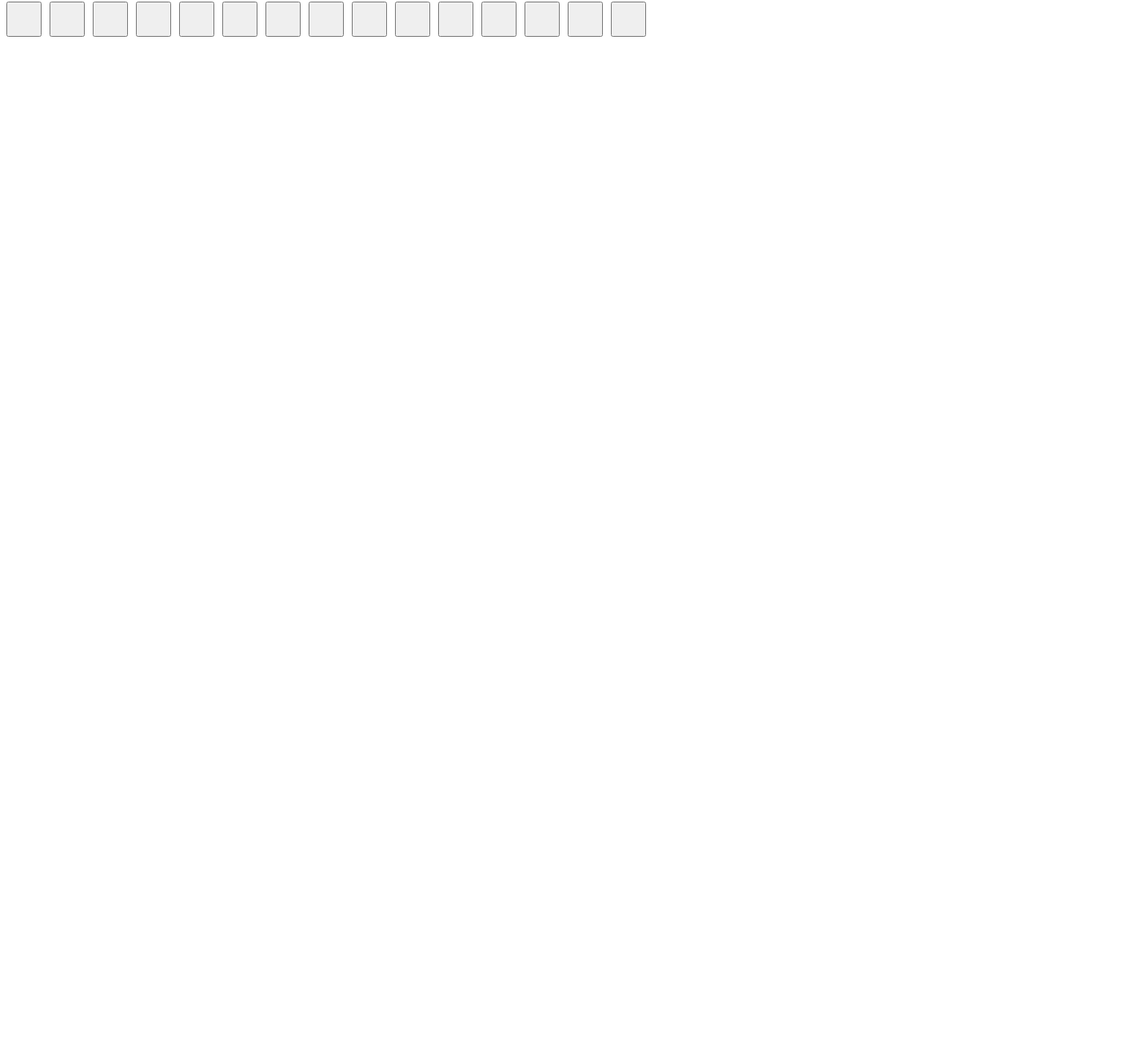
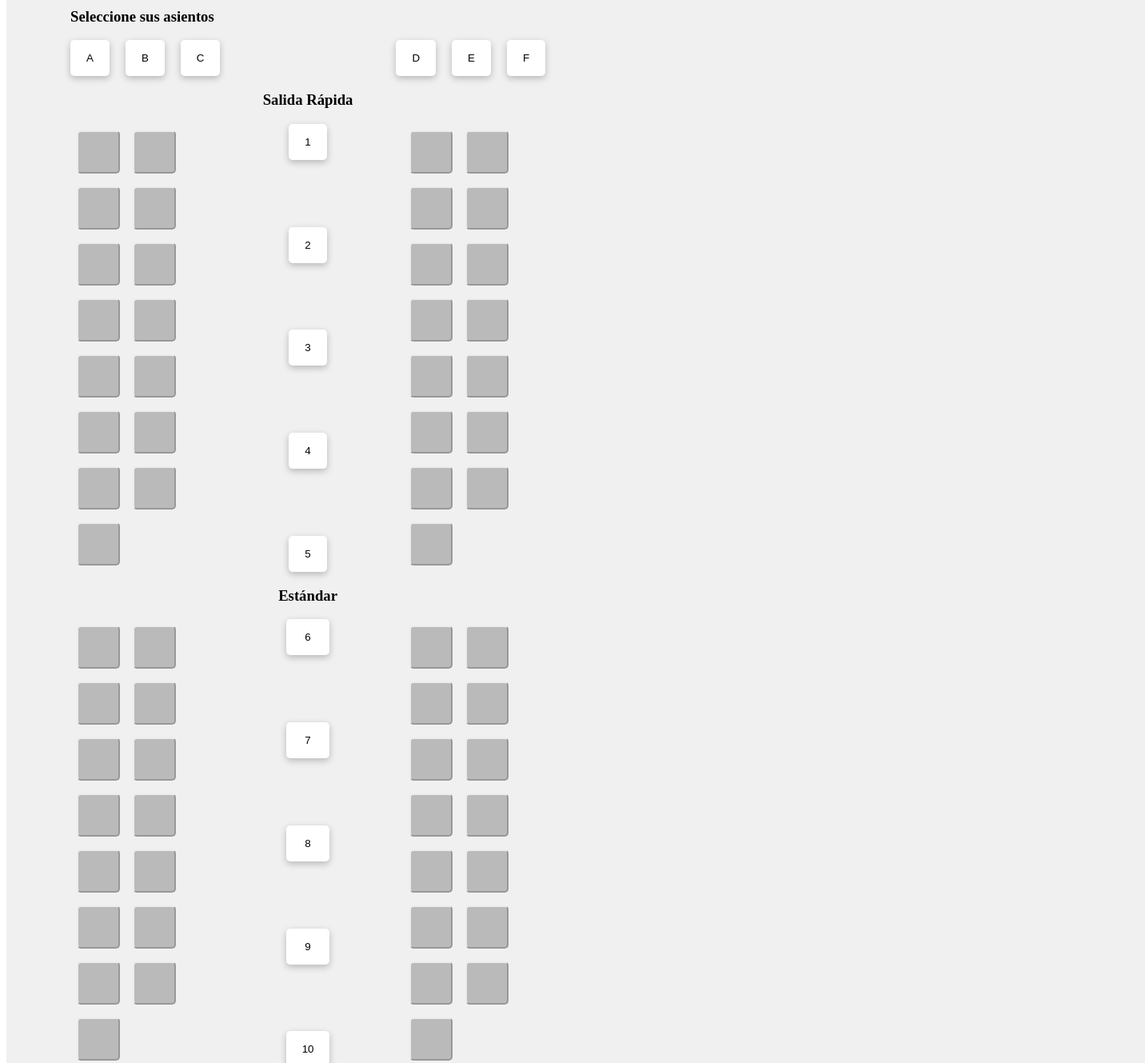
Before and after one commit to startcroft/Modulo2-sprint3, a React (Create React App) app: page /asientos in a window 1280 px wide. Shown: the part 57-1386 px from the top of the page at 80% size, 1432 px wide, since content can reach past the window. Before the commit the page ends 800 px from the top, so only its background shows below. Built offline with nearby package versions, Linux system fonts and the light colour scheme.

Commit message:
Estilando asientos para posteriormente darle funcionalidad

```diff
--- a/src/components/Asientos/Asientos.jsx
+++ b/src/components/Asientos/Asientos.jsx
@@ -1,23 +1,79 @@
 import React from 'react'
+import { StylesAsientos } from './StylesAsientos';
 
 const Asientos = () => {
-    const botones = [];
+  const botonesSalidaRapidaIzquierda = [];
+  const botonesSalidaRapidaDerecha = [];
+  const botonesEstandarIzquierda = [];
+  const botonesEstandarDerecha = [];
 
   for (let i = 1; i <= 15; i++) {
-    botones.push(<button key={i} style={{padding:'20px', }}></button>);
+    botonesSalidaRapidaIzquierda.push(<button key={i} style={{ padding: '25px', margin: '8px', borderColor:'#ececec', background:'#bababa', borderRadius:'5px' }}></button>);
+  }
+  for (let i = 1; i <= 15; i++) {
+    botonesSalidaRapidaDerecha.push(<button key={i} style={{ padding: '25px', margin: '8px', borderColor:'#ececec', background:'#bababa', borderRadius:'5px' }}></button>);
+  }
+  for (let i = 1; i <= 15; i++) {
+    botonesEstandarIzquierda.push(<button key={i} style={{ padding: '25px', margin: '8px', borderColor:'#ececec', background:'#bababa', borderRadius:'5px' }}></button>);
+  }
+  for (let i = 1; i <= 15; i++) {
+    botonesEstandarDerecha.push(<button key={i} style={{ padding: '25px', margin: '8px', borderColor:'#ececec', background:'#bababa', borderRadius:'5px' }}></button>);
   }
 
   return (
-    <div>
-        <h3>Seleccione sus asientos</h3>
-        <div>
-
+    <StylesAsientos >
+      <h3>Seleccione sus asientos</h3>
+      <div style={{ width: '47%' }}>
+        <div style={{ display: 'flex', width: '100%', justifyContent: 'space-between' }}>
+          <div style={{display:'flex', gap:'20px', padding:0, margin:0}}>
+            <button className='botonesGuia'>A</button>
+            <button className='botonesGuia'>B</button>
+            <button className='botonesGuia'>C</button>
+          </div>
+          <div style={{display:'flex', gap:'20px'}}>
+            <button className='botonesGuia'>D</button>
+            <button className='botonesGuia'>E</button>
+            <button className='botonesGuia'>F</button>
+          </div>
         </div>
-        <div style={{display:'flex', flexDirection:'row', gap: '10px', width:'5%'}}>
-        {botones}
+        <div style={{ display: "flex", width: "100%", justifyContent: 'center' }}>
+          <h3>Salida Rápida</h3>
         </div>
-
-    </div>
+        <div style={{ display: "flex", width: "100%", justifyContent: 'space-between'}}>
+          <div style={{ width: "30%" }}>
+            {botonesSalidaRapidaIzquierda}
+          </div>
+          <div style={{display:'flex', flexDirection: 'column',flexWrap: 'wrap' ,justifyContent: 'space-between' }}>
+            <button className='botonesGuia'>1</button>
+            <button className='botonesGuia'>2</button>
+            <button className='botonesGuia'>3</button>
+            <button className='botonesGuia'>4</button>
+            <button className='botonesGuia'>5</button>
+          </div>
+          <div style={{ width: "30%"}}>
+            {botonesSalidaRapidaDerecha}
+          </div>
+        </div>
+        <div style={{ display: "flex", width: "100%", justifyContent: 'center' }}>
+          <h3>Estándar</h3>
+        </div>
+        <div style={{ display: "flex", width: "100%", justifyContent: 'space-between'}}>
+          <div style={{ width: "30%" }}>
+            {botonesEstandarIzquierda}
+          </div>
+          <div style={{display:'flex', flexDirection: 'column',flexWrap: 'wrap' ,justifyContent: 'space-between' }}>
+            <button className='botonesGuia'>6</button>
+            <button className='botonesGuia'>7</button>
+            <button className='botonesGuia'>8</button>
+            <button className='botonesGuia'>9</button>
+            <button className='botonesGuia'>10</button>
+          </div>
+          <div style={{ width: "30%"}}>
+            {botonesEstandarDerecha}
+          </div>
+        </div>
+      </div>
+    </StylesAsientos>
   )
 }
 
--- /dev/null
+++ b/src/components/Asientos/StylesAsientos.jsx
@@ -0,0 +1,16 @@
+import styled from "styled-components";
+
+export const StylesAsientos = styled.main`
+background-color: #f0f0f0;
+padding: 40px 80px 40px 80px;
+margin: 0;
+width: 100%;
+    .botonesGuia{
+        background-color:#fff;
+        padding: 15px 20px 15px 20px;
+        border-radius: 5px;
+        border: none;
+        box-shadow: rgba(0, 0, 0, 0.24) 0px 3px 8px;
+
+    }
+`;
--- a/src/components/header/Header.jsx
+++ b/src/components/header/Header.jsx
@@ -19,7 +19,7 @@ const Header = () => {
 
   const [showCalendar, setShowCalendar] = useState({
     salida: false,
-    regreso:false
+    regreso: false
   });
   const [isSelected, setIsSelected] = useState(null);
   const [cities, setCities] = useState([]);
@@ -34,19 +34,19 @@ const Header = () => {
   const [childAmount, setChildAmount] = useState(0);
   const [babyAmount, setBabyAmount] = useState(0);
 
-  const incrementPassengers=()=>{
+  const incrementPassengers = () => {
     setPassengersAmount(
       prevAmount => prevAmount + 1
     )
   }
 
-  const decrementPassengers=()=>{
+  const decrementPassengers = () => {
     setPassengersAmount(
       prevAmount => prevAmount - 1
     )
   }
 
-    const incrementAdultAmount=()=>{
+  const incrementAdultAmount = () => {
     setAdultAmount(
       prevAmount => prevAmount + 1
 
@@ -54,7 +54,7 @@ const Header = () => {
     incrementPassengers()
   }
 
-    const decrementAdultAmount=()=>{
+  const decrementAdultAmount = () => {
     setAdultAmount(
       prevAmount => prevAmount - 1
 
@@ -62,7 +62,7 @@ const Header = () => {
     decrementPassengers()
   }
 
-    const incrementBabyAmount=()=>{
+  const incrementBabyAmount = () => {
     setBabyAmount(
       prevAmount => prevAmount + 1
 
@@ -70,7 +70,7 @@ const Header = () => {
     incrementPassengers()
   }
 
-    const decrementBabyAmount=()=>{
+  const decrementBabyAmount = () => {
     setBabyAmount(
       prevAmount => prevAmount - 1
 
@@ -78,7 +78,7 @@ const Header = () => {
     decrementPassengers()
   }
 
-    const incrementChildAmount=()=>{
+  const incrementChildAmount = () => {
     setChildAmount(
       prevAmount => prevAmount + 1
 
@@ -86,7 +86,7 @@ const Header = () => {
     incrementPassengers()
   }
 
-    const decrementChildAmount=()=>{
+  const decrementChildAmount = () => {
     setChildAmount(
       prevAmount => prevAmount - 1
 
@@ -174,16 +174,14 @@ const Header = () => {
         <p>Descubre vuelos al mejor precio y perfectos para cualquier viaje</p>
         <div className="tipoViaje">
           <button
-            className={`travelType ${
-              isSelected === "button1" ? "selected" : ""
+            className={`travelType ${isSelected === "button1" ? "selected" : ""
               }`}
             onClick={() => handleClickBtnSelected("button1")}
           >
             Viaje redondo
           </button>
           <button
-            className={`travelType ${
-              isSelected === "button2" ? "selected" : ""
+            className={`travelType ${isSelected === "button2" ? "selected" : ""
               }`}
             onClick={() => handleClickBtnSelected("button2")}
           >
@@ -192,20 +190,14 @@ const Header = () => {
         </div>
         <div className="destinos">
           <Button type="" onClick={showModal} className="destinyButton">
-            {/* {
-              selectedCity.map(city => (
-                <h2>
-                  {city.name}
-                </h2>
-              ))
-            } */}
+
             <h2>
               {selectedCity.name ? selectedCity.name : "Ciudad de México"}
             </h2>
             <span>Origen</span>
           </Button>
           <Modal
-            style={{ width: "100px" }}
+
             title="¿A donde viajas?"
             open={isModalOpen}
             onOk={handleOk}
```
Lines whose indentation alone changed are shown as unchanged.
